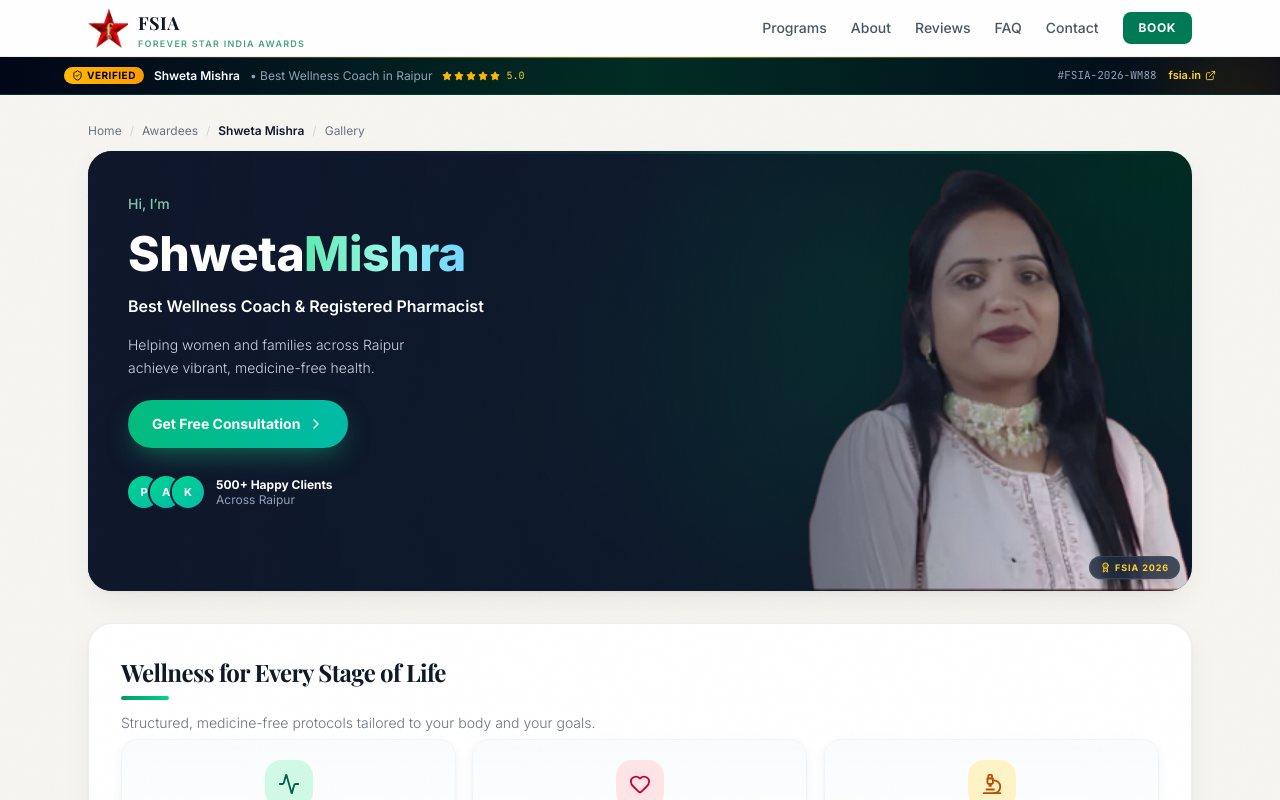
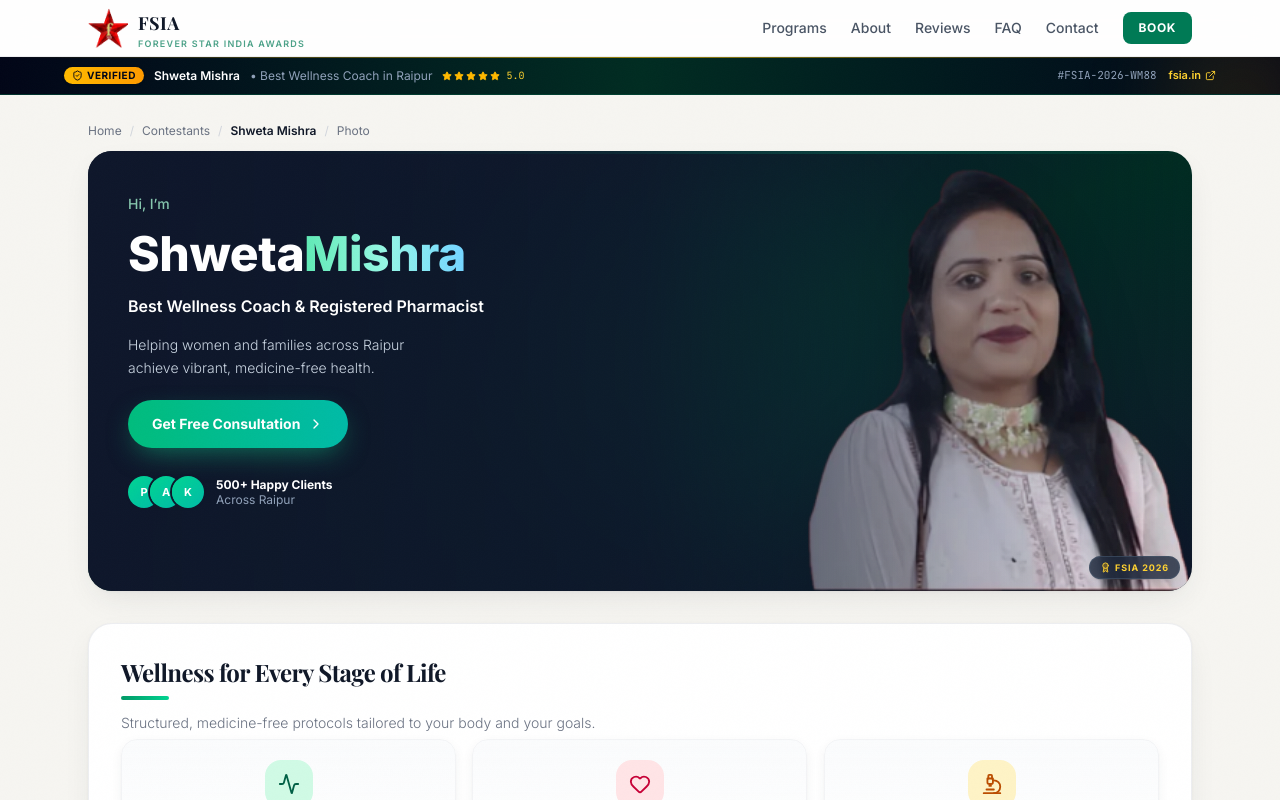
Before and after one commit to Hackerboy19/fsia-shweta_mishra, a React (Vite) app: page / in a window 1280 px wide. Shown: the top 800 px of the page. Built offline with nearby package versions, Linux system fonts and the light colour scheme; a web font is replaced by a local one.

Commit message:
chore: rename UI terms — Gallery→Photo, Awardee(s)→Contestant(s)

```diff
--- a/src/components/ShwetaProfilePage.tsx
+++ b/src/components/ShwetaProfilePage.tsx
@@ -549,7 +549,7 @@ const GALLERY = [
 // FSIA team members (placeholder — replace with real names/roles)
 const TEAM = [
   { name: 'Forever Star India Awards', role: 'National Awards & Directory Body', initials: 'FS' },
-  { name: 'Nominations Desk', role: 'Awardee onboarding & verification', initials: 'ND' },
+  { name: 'Nominations Desk', role: 'Contestant onboarding & verification', initials: 'ND' },
   { name: 'Profile Support', role: 'Directory profiles & updates', initials: 'PS' },
   { name: 'Media & PR', role: 'Press, features & coverage', initials: 'MP' },
 ];
@@ -569,7 +569,7 @@ function AwPhoto({ src, name, className = '', mono = false }: { src: string; nam
   return (
     <div className={`${className} flex flex-col items-center justify-center gap-1 bg-gradient-to-br from-emerald-500 via-emerald-700 to-emerald-950 text-white`}>
       <span className={`font-serif font-bold text-amber-200 drop-shadow ${mono ? 'text-lg' : 'text-5xl sm:text-6xl'}`}>{initials}</span>
-      {!mono && <span className="text-[9px] uppercase tracking-[0.2em] text-emerald-100/70">FSIA Awardee</span>}
+      {!mono && <span className="text-[9px] uppercase tracking-[0.2em] text-emerald-100/70">FSIA Contestant</span>}
     </div>
   );
 }
@@ -998,7 +998,7 @@ export default function ShwetaProfilePage() {
             <li className="text-gray-300">/</li>
             <li>
               <button onClick={() => setAwardeesOpen(true)} className="hover:text-emerald-700 transition-colors">
-                Awardees
+                Contestants
               </button>
             </li>
             <li className="text-gray-300">/</li>
@@ -1010,7 +1010,7 @@ export default function ShwetaProfilePage() {
             <li className="text-gray-300">/</li>
             <li>
               <button onClick={() => setGalleryOpen(true)} className="hover:text-emerald-700 transition-colors">
-                Gallery
+                Photo
               </button>
             </li>
           </ol>
@@ -1466,7 +1466,7 @@ export default function ShwetaProfilePage() {
           <div className="absolute inset-0 bg-slate-950/60 backdrop-blur-sm" onClick={() => { setGalleryOpen(false); setLightbox(null); }} />
           <div className="relative w-full sm:max-w-lg bg-white rounded-t-3xl sm:rounded-3xl p-6 shadow-lift max-h-[85vh] overflow-y-auto">
             <div className="flex items-center justify-between mb-4">
-              <h3 className="font-serif font-bold text-lg text-gray-900">Gallery — Shweta Mishra</h3>
+              <h3 className="font-serif font-bold text-lg text-gray-900">Photo — Shweta Mishra</h3>
               <button onClick={() => setGalleryOpen(false)} aria-label="Close" className="w-8 h-8 grid place-items-center rounded-full bg-gray-100 text-gray-500">✕</button>
             </div>
             <div className="grid grid-cols-2 sm:grid-cols-3 gap-2.5">
```
Also changed, not shown: preview/shweta-mishra-preview-v2-branding.html (+1 -1 lines).
